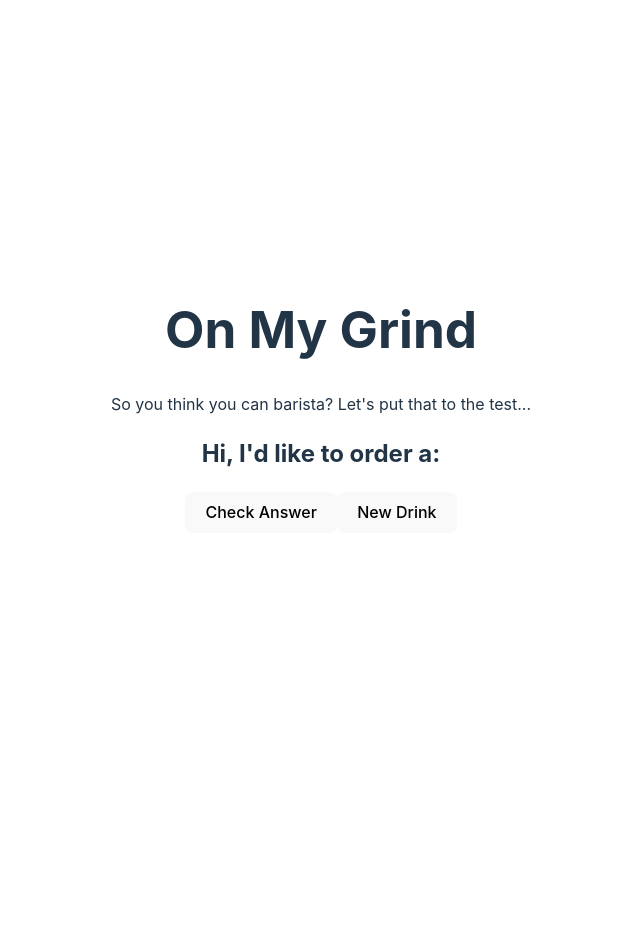
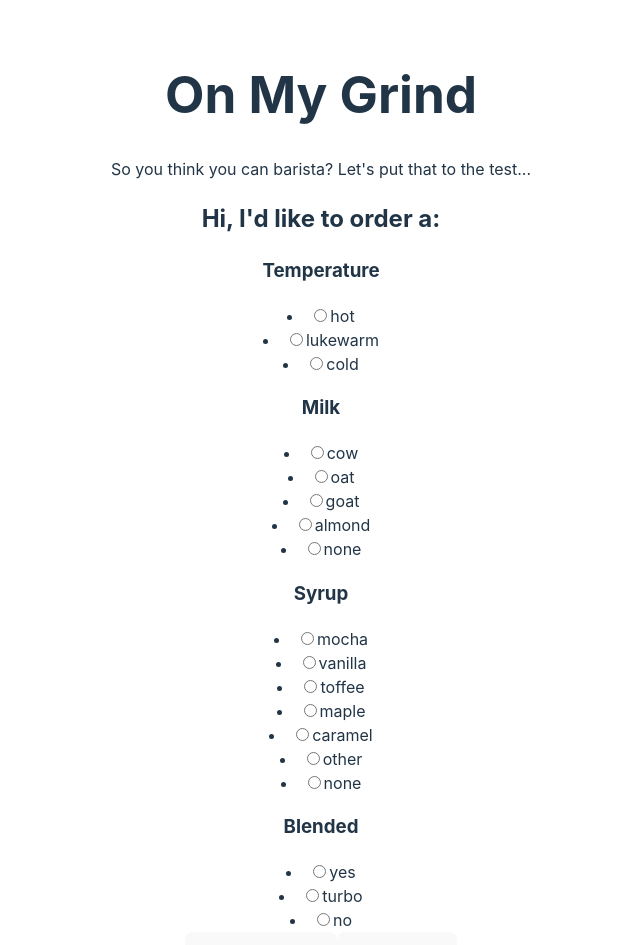
Before and after one commit to vetskiver/barista-app, a React (Vite) app: page / in a window 1280 px wide. Shown: the top 945 px of the page, without its empty margins (319-959 px from the left). Before the commit the page ends 800 px from the top, so only its background shows below. Built offline with nearby package versions, Linux system fonts and the light colour scheme.

Commit message:
Dynamically created our form inputs with our different ingredient choices and placed the user inputs into state variables

```diff
--- a/src/components/BaristaForm.jsx
+++ b/src/components/BaristaForm.jsx
@@ -1,25 +1,97 @@
-import { useState, useEffect } from 'react';
+import { useState } from 'react';
+import RecipeChoices from './RecipeChoices';
 
 const BaristaForm = () => {
+    const [inputs, setInputs] = useState({
+        'temperature': '',
+        'milk': '',
+        'syrup': '',
+        'blended': ''
+    });
+
+    const ingredients = {
+        'temperature': ['hot', 'lukewarm', 'cold'],
+        'syrup': ['mocha', 'vanilla', 'toffee', 'maple', 'caramel', 'other', 'none'],
+        'milk': ['cow', 'oat', 'goat', 'almond', 'none'],
+        'blended': ['yes', 'turbo', 'no']
+    };
+
     const onCheckAnswer = () => {
+        // Add functionality here
+    };
 
-    };
     const onNewDrink = () => {
+        // Add functionality here
     };
 
     return (
         <div>
             <h2>Hi, I'd like to order a:</h2>
             <form>
+                <h3>Temperature</h3>
+                <div className="answer-space">
+                    {inputs["temperature"]}
+                </div>
+                <RecipeChoices
+                    handleChange={(e) => setInputs((prevState) => ({
+                        ...prevState,
+                        [e.target.name]: e.target.value,
+                    }))}
+                    label="temperature"
+                    choices={ingredients["temperature"]}
+                    checked={inputs["temperature"]}
+                />
+
+                <h3>Milk</h3>
+                <div className="answer-space">
+                    {inputs["milk"]}
+                </div>
+                <RecipeChoices
+                    handleChange={(e) => setInputs((prevState) => ({
+                        ...prevState,
+                        [e.target.name]: e.target.value,
+                    }))}
+                    label="milk"
+                    choices={ingredients["milk"]}
+                    checked={inputs["milk"]}
+                />
+
+                <h3>Syrup</h3>
+                <div className="answer-space">
+                    {inputs["syrup"]}
+                </div>
+                <RecipeChoices
+                    handleChange={(e) => setInputs((prevState) => ({
+                        ...prevState,
+                        [e.target.name]: e.target.value,
+                    }))}
+                    label="syrup"
+                    choices={ingredients["syrup"]}
+                    checked={inputs["syrup"]}
+                />
+
+                <h3>Blended</h3>
+                <div className="answer-space">
+                    {inputs["blended"]}
+                </div>
+                <RecipeChoices
+                    handleChange={(e) => setInputs((prevState) => ({
+                        ...prevState,
+                        [e.target.name]: e.target.value,
+                    }))}
+                    label="blended"
+                    choices={ingredients["blended"]}
+                    checked={inputs["blended"]}
+                />
             </form>
-            <button type='submit' className='button submit' onClick={onCheckAnswer()}>
+            <button type="submit" className="button submit" onClick={onCheckAnswer}>
                 Check Answer
             </button>
-            <button type="new-drink-button" className='button submit' onClick={onNewDrink()}>
+            <button type="button" className="button submit" onClick={onNewDrink}>
                 New Drink
             </button>
         </div>
     );
-}
+};
 
-export default BaristaForm
+export default BaristaForm;
--- /dev/null
+++ b/src/components/RecipeChoices.jsx
@@ -0,0 +1,24 @@
+import React, { Component, useEffect, useState } from "react";
+
+const RecipeChoices = ({ handleChange, label, choices, checked }) => {
+    return (
+        <div className="radio-buttons">
+          {choices &&
+            choices.map((choice) => (
+              <li key={choice}>
+                <input
+                  id={choice}
+                  value={choice}
+                  name={label}
+                  type="radio"
+                  onChange={handleChange}
+                  checked={checked === choice}
+                />
+                <label htmlFor={choice}>{choice}</label>
+              </li>
+            ))}
+        </div>
+
+      );
+    };
+export default RecipeChoices;
```
